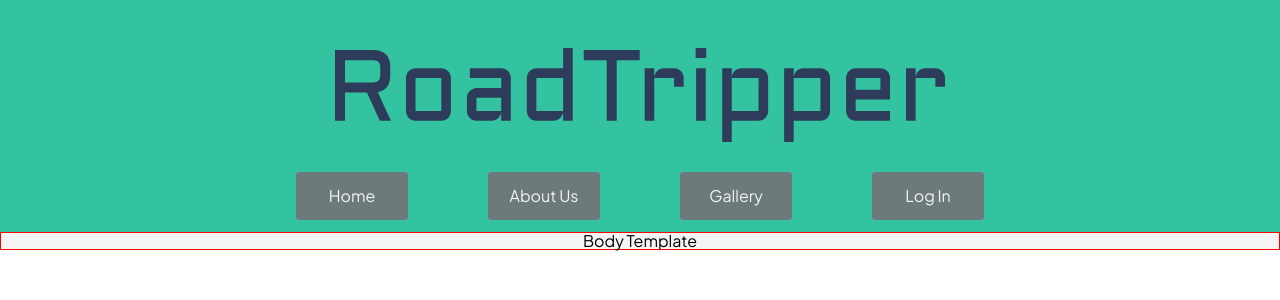
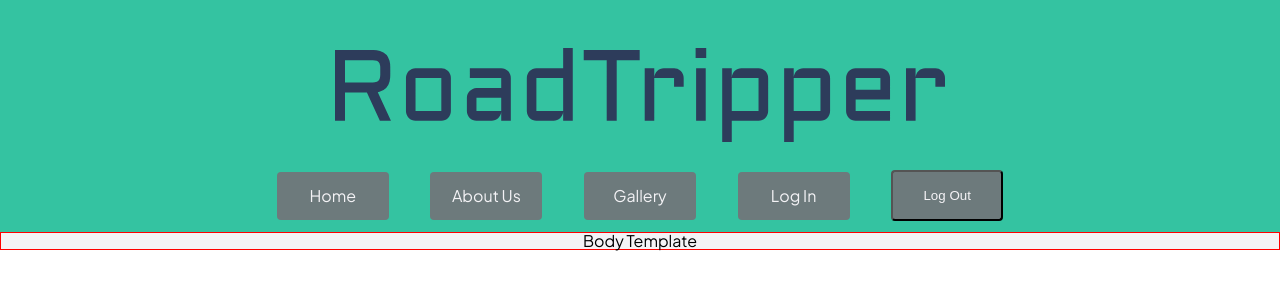
Before and after one commit to erit27/road-tripper-frontend, a React (Create React App) app: page / in a window 1280 px wide. Shown: the top 300 px of the page. Built offline with nearby package versions, Linux system fonts and the light colour scheme.

Commit message:
add logout button/functionality

```diff
--- a/src/App.jsx
+++ b/src/App.jsx
@@ -2,6 +2,7 @@ import { useState, useEffect } from 'react';
 import { BrowserRouter, Routes, Route } from 'react-router-dom';
 import axios from 'axios';
 import LandingPage from './pages/LandingPage/LandingPage';
+import PageHeader from './components/PageHeader/PageHeader';
 import AboutUs from './pages/AboutUs/AboutUs';
 import Gallery from './pages/Gallery/Gallery';
 import Login from './pages/Login/Login';
@@ -65,8 +66,10 @@ export default function App() {
   }
 
   return (
-    <div className="App">
+
       <BrowserRouter>
+        <div className="App">
+          <PageHeader loggedIn={loggedIn} handleLogout={handleLogout} />
         <Routes>
           <Route path='/' element={<LandingPage />} />
           <Route path='/aboutus' element={<AboutUs />} />
@@ -74,7 +77,8 @@ export default function App() {
           <Route path='/login' element={<Login loggedIn={loggedIn} user={user} loadProfile={loadProfile} serverURL={serverURL}/>} />
           <Route path='/createaccount' element={<CreateAccount handleSignup={handleSignup}/>} />
         </Routes>
-      </BrowserRouter>
-    </div>
+        </div>
+      </ BrowserRouter>
+
   );
 }
--- a/src/components/PageHeader/PageHeader.jsx
+++ b/src/components/PageHeader/PageHeader.jsx
@@ -1,9 +1,10 @@
 import './PageHeader.scss';
-import { Link } from 'react-router-dom';
+import { Link, NavLink, useNavigate } from 'react-router-dom';
 import mobileLogo from '../../assets/images/logos/logo_small_blue.svg';
 import tabletLogo from '../../assets/images/logos/logo_lg_blue.svg';
 
-export default function PageHeader() {
+export default function PageHeader(props) {
+  const navigate = useNavigate();
   return (
     <>
   <div className="pageHeader__wrapper">
@@ -16,6 +17,14 @@ export default function PageHeader() {
       <Link to='/aboutus'><p className="pageHeader__nav--link">About Us</p></Link>
       <Link to='/gallery'><p className="pageHeader__nav--link">Gallery</p></Link>
       <Link to='/login'><p className="pageHeader__nav--link">Log In</p></Link>
+      <button
+        onClick={() => {
+          props.handleLogout()
+          navigate('/');
+        }}
+        className="pageHeader__nav--link">
+          Log Out
+      </button>
     </div>
   </div>
 
--- a/src/pages/AboutUs/AboutUs.jsx
+++ b/src/pages/AboutUs/AboutUs.jsx
@@ -5,7 +5,7 @@ import BodyTemplate from '../../components/BodyTemplate/BodyTemplate';
 export default function AboutUs() {
   return (
     <>
-      <PageHeader />
+
       <BodyTemplate />
     </>
   )
--- a/src/pages/CreateAccount/CreateAccount.jsx
+++ b/src/pages/CreateAccount/CreateAccount.jsx
@@ -8,7 +8,7 @@ export default function CreateAccount({handleSignup}) {
 
   return (
     <>
-      <PageHeader />
+
       <div className="login__wrap">
         <div className="login__left">
           <img src={loginHero} alt="Motorcycle in mountains" className='login__hero'/>
--- a/src/pages/Gallery/Gallery.jsx
+++ b/src/pages/Gallery/Gallery.jsx
@@ -5,7 +5,7 @@ import BodyTemplate from '../../components/BodyTemplate/BodyTemplate';
 export default function Gallery() {
   return (
     <>
-      <PageHeader />
+
       <BodyTemplate />
     </>
   )
--- a/src/pages/LandingPage/LandingPage.jsx
+++ b/src/pages/LandingPage/LandingPage.jsx
@@ -5,7 +5,7 @@ import BodyTemplate from '../../components/BodyTemplate/BodyTemplate';
 export default function LandingPage() {
   return (
     <>
-      <PageHeader />
+
       <BodyTemplate />
     </>
   )
--- a/src/pages/Login/Login.jsx
+++ b/src/pages/Login/Login.jsx
@@ -23,7 +23,7 @@ export default function Login({loggedIn, user, loadProfile, serverURL}) {
   }
   return (
     <>
-      <PageHeader />
+
 
       <div className="login__wrap">
         <div className="login__left">
```
